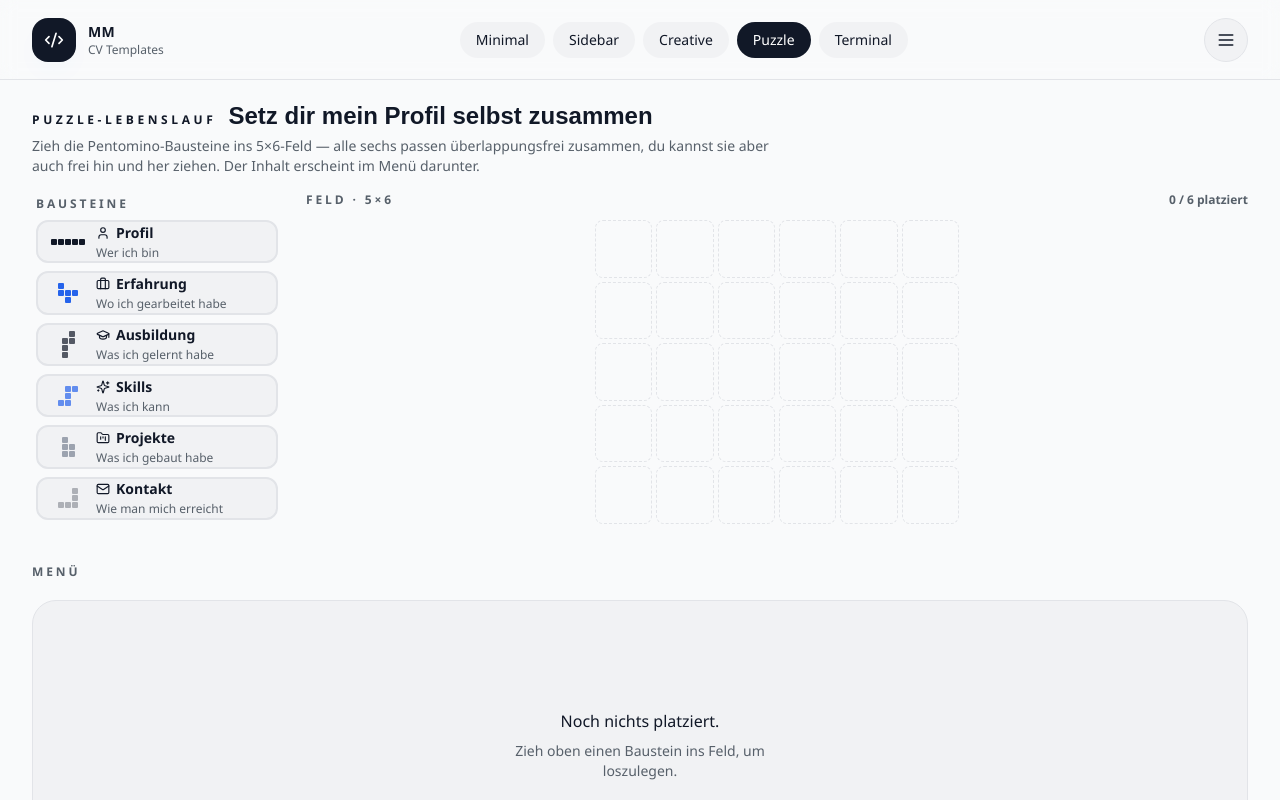
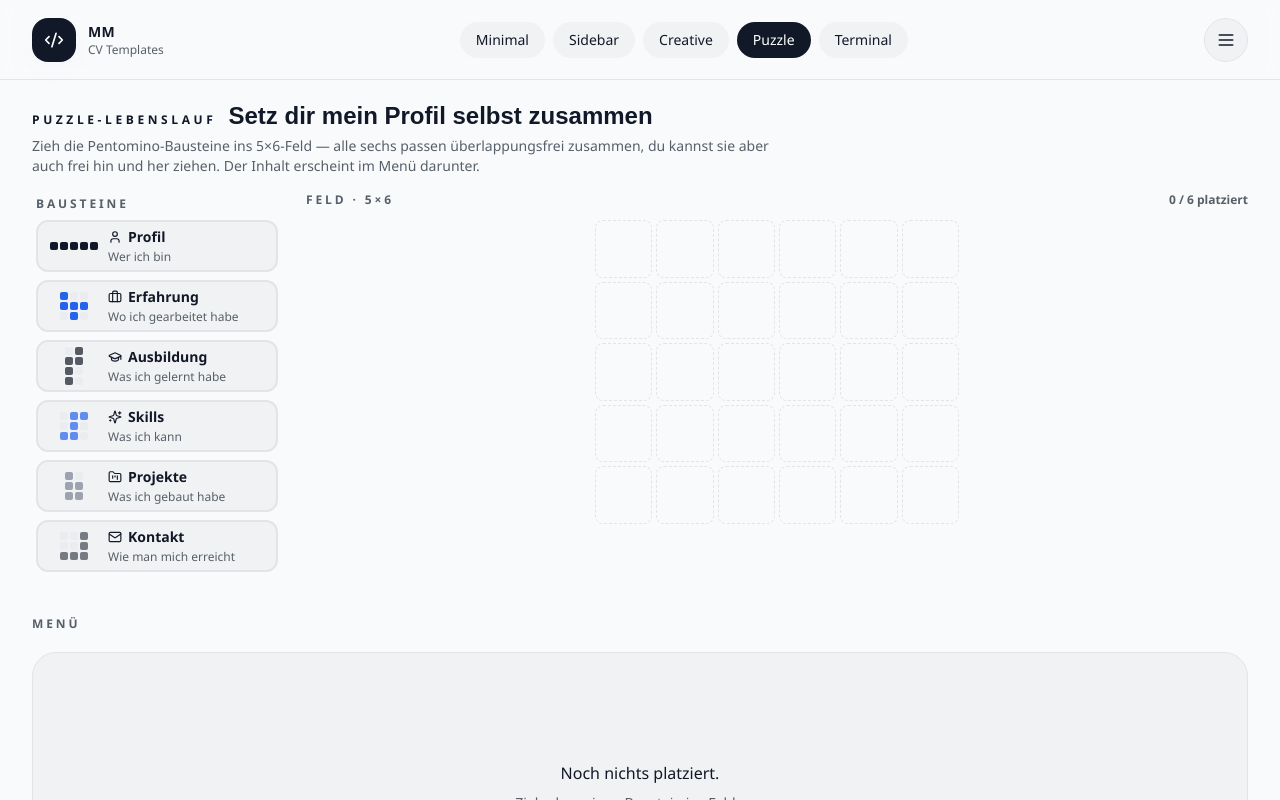
Before and after one commit to EduardoFantastico/react-resume-templates, a React (Vite) app: page /puzzle in a window 1280 px wide. Shown: the top 800 px of the page. Built offline with nearby package versions, Linux system fonts and the light colour scheme.

Commit message:
fix: minor adjustements

```diff
--- a/src/components/ui/SocialLinks.tsx
+++ b/src/components/ui/SocialLinks.tsx
@@ -3,7 +3,7 @@ Purpose: Presents the public profile links with clear external-link affordances.
 Props summary: social links object and optional className.
 Usage example: <SocialLinks social={cvData.personal.social} />
 */
-import { Github, Globe, Linkedin, MessageSquareMore, Share2 } from 'lucide-react';
+import { Github, Linkedin, MessageSquareMore, Share2 } from 'lucide-react';
 
 import type { SocialLinksProps } from '@/types/cv.types';
 
@@ -12,7 +12,6 @@ const ICON_MAP = {
   linkedin: Linkedin,
   xing: Share2,
   x: MessageSquareMore,
-  website: Globe,
 } as const;
 
 /**
--- a/src/data/cv-data.ts
+++ b/src/data/cv-data.ts
@@ -16,7 +16,6 @@ export const cvData: CVData = {
     social: {
       github: 'https://github.com/maxmustermann',
       linkedin: 'https://linkedin.com/in/maxmustermann',
-      website: 'https://maxmustermann.dev',
     },
   },
   skills: [
@@ -74,7 +73,6 @@ export const cvData: CVData = {
       tags: ['React', 'TypeScript', 'UX'],
       liveUrl: 'https://example.com/studyboard',
       repoUrl: 'https://github.com/maxmustermann/studyboard',
-      image: '/projects/project1.jpg',
       featured: true,
     },
     {
--- a/src/layouts/variants/MinimalLayout.tsx
+++ b/src/layouts/variants/MinimalLayout.tsx
@@ -11,7 +11,6 @@ const SOCIAL_LABELS: Record<string, string> = {
   linkedin: 'LinkedIn',
   xing: 'Xing',
   x: 'X',
-  website: 'Web',
 };
 
 /**
--- a/src/layouts/variants/PuzzleLayout.tsx
+++ b/src/layouts/variants/PuzzleLayout.tsx
@@ -112,8 +112,8 @@ const TONE: Record<CardKey, string> = {
   erfahrung: 'bg-accent text-white',
   ausbildung: 'bg-[color-mix(in_srgb,var(--color-primary)_70%,transparent)] text-white',
   skills: 'bg-[color-mix(in_srgb,var(--color-accent)_70%,transparent)] text-white',
-  projekte: 'bg-primaryLight text-apptext',
-  kontakt: 'bg-[color-mix(in_srgb,var(--color-primary)_30%,transparent)] text-apptext',
+  projekte: 'bg-primaryLight text-slate-900',
+  kontakt: 'bg-[color-mix(in_srgb,var(--color-primary)_55%,transparent)] text-white',
 };
 
 function boundingSize(shape: readonly Cell[]) {
@@ -454,12 +454,13 @@ export default function PuzzleLayout() {
                         isSelected ? 'border-primary bg-primary/10' : 'border-border hover:border-primary'
                       }`}
                     >
-                      <div className="flex h-9 w-9 shrink-0 items-center justify-center">
+                      <div className="flex h-12 w-12 shrink-0 items-center justify-center">
                         <div
-                          className="grid gap-px"
+                          className="grid"
                           style={{
-                            gridTemplateColumns: `repeat(${cols}, 6px)`,
-                            gridTemplateRows: `repeat(${rows}, 6px)`,
+                            gridTemplateColumns: `repeat(${cols}, 8px)`,
+                            gridTemplateRows: `repeat(${rows}, 8px)`,
+                            gap: '2px',
                           }}
                         >
                           {Array.from({ length: rows * cols }).map((_, index) => {
@@ -469,7 +470,11 @@ export default function PuzzleLayout() {
                             return (
                               <span
                                 key={index}
-                                className={`rounded-[1px] ${filled ? TONE[card.key] : ''}`}
+                                className={`rounded-[2px] ${
+                                  filled
+                                    ? TONE[card.key]
+                                    : 'bg-[color-mix(in_srgb,var(--color-border)_45%,transparent)]'
+                                }`}
                               />
                             );
                           })}
--- a/src/layouts/variants/SidebarLayout.tsx
+++ b/src/layouts/variants/SidebarLayout.tsx
@@ -4,7 +4,7 @@ Props summary: none; renders the shared CV content.
 Usage example: default export used by the sidebar route.
 */
 import { useState } from 'react';
-import { CalendarRange, Github, Globe, Linkedin, Mail, MapPin, MessageSquareMore, Phone, Share2 } from 'lucide-react';
+import { CalendarRange, Github, Linkedin, Mail, MapPin, MessageSquareMore, Phone, Share2 } from 'lucide-react';
 
 import BaseLayout from '@/layouts/BaseLayout';
 import { cvData } from '@/data/cv-data';
@@ -14,7 +14,6 @@ const SOCIAL_ICONS = {
   linkedin: Linkedin,
   xing: Share2,
   x: MessageSquareMore,
-  website: Globe,
 } as const;
 
 function initials(name: string) {
--- a/src/styles/index.css
+++ b/src/styles/index.css
@@ -143,6 +143,18 @@
   --color-border: #334155;
 }
 
+/* ink's near-black --color-primary and gold's near-black --color-accent are
+   almost invisible against the shared dark-mode bg/surface above. Reuse each
+   theme's own --color-primary-light token, which already has strong contrast
+   against the dark bg/surface, in dark mode only. */
+.dark[data-theme='ink'] {
+  --color-primary: var(--color-primary-light);
+}
+
+.dark[data-theme='gold'] {
+  --color-accent: var(--color-primary-light);
+}
+
 @layer base {
   html {
     scroll-behavior: smooth;
--- a/src/types/cv.types.ts
+++ b/src/types/cv.types.ts
@@ -27,7 +27,6 @@ export interface SocialLinks {
   linkedin?: string;
   xing?: string;
   x?: string;
-  website?: string;
 }
 
 export interface PersonalInfo {
```
